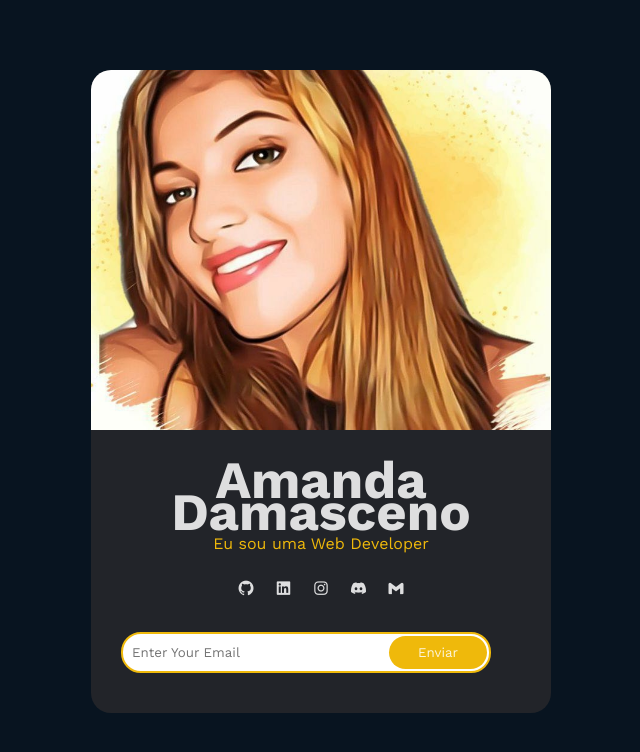
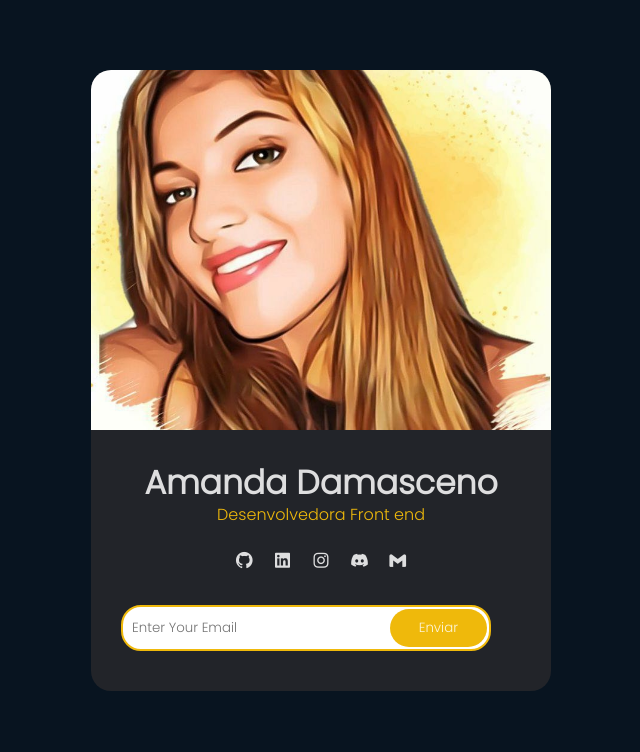
Before and after one commit to AmandaDamasceno/card-pessoal, a plain HTML site: page index.html in a window 1280 px wide. Shown: the whole page, without its empty margins (319-959 px from the left). Drawn offline with nearby package versions, Linux system fonts and the light colour scheme.

Commit message:
Atualizando fonts

```diff
--- a/index.html
+++ b/index.html
@@ -6,10 +6,11 @@
     <meta name="viewport" content="width=device-width, initial-scale=1.0" />
     <title>Card pessoal - Amanda Damasceno</title>
     <link rel="stylesheet" href="style.css" />
+
     <link rel="preconnect" href="https://fonts.googleapis.com" />
     <link rel="preconnect" href="https://fonts.gstatic.com" crossorigin />
     <link
-      href="https://fonts.googleapis.com/css2?family=Work+Sans:wght@300;400;500;600;700;800&display=swap"
+      href="https://fonts.googleapis.com/css2?family=Poppins:wght@300&display=swap"
       rel="stylesheet"
     />
 
@@ -24,7 +25,7 @@
         <img src="./image/amanda-perfil.jpg" alt="Logo Amanda Damasceno" />
         <div class="profile-text">
           <h1>Amanda Damasceno</h1>
-          <h4>Eu sou uma Web Developer</h4>
+          <h4>Desenvolvedora Front end</h4>
         </div>
         <div class="icons">
           <a href="#"><i class="bx bxl-github"></i></a>
--- a/style.css
+++ b/style.css
@@ -2,7 +2,7 @@
     padding: 0;
     margin: 0;
     box-sizing: border-box;
-    font-family: 'Work Sans', sans-serif;
+    font-family: 'Poppins', sans-serif;
     text-decoration: none;
 }
 
@@ -52,7 +52,7 @@ section {
 
 .profile-text {
     margin: 30px 0 10px;
-    font-size: 35px;
+    font-size: 22px;
     color: #ffffffd9;
     line-height: 32px;
     font-weight: 600;
@@ -68,7 +68,7 @@ section {
 .icons i {
     display: inline-block;
     color: #ffffffd9;
-    font-size: 18px;
+    font-size: 20px;
     margin: 0px 7px;
     margin-bottom: 2.2rem;
     transition: all .40s ease;
```
